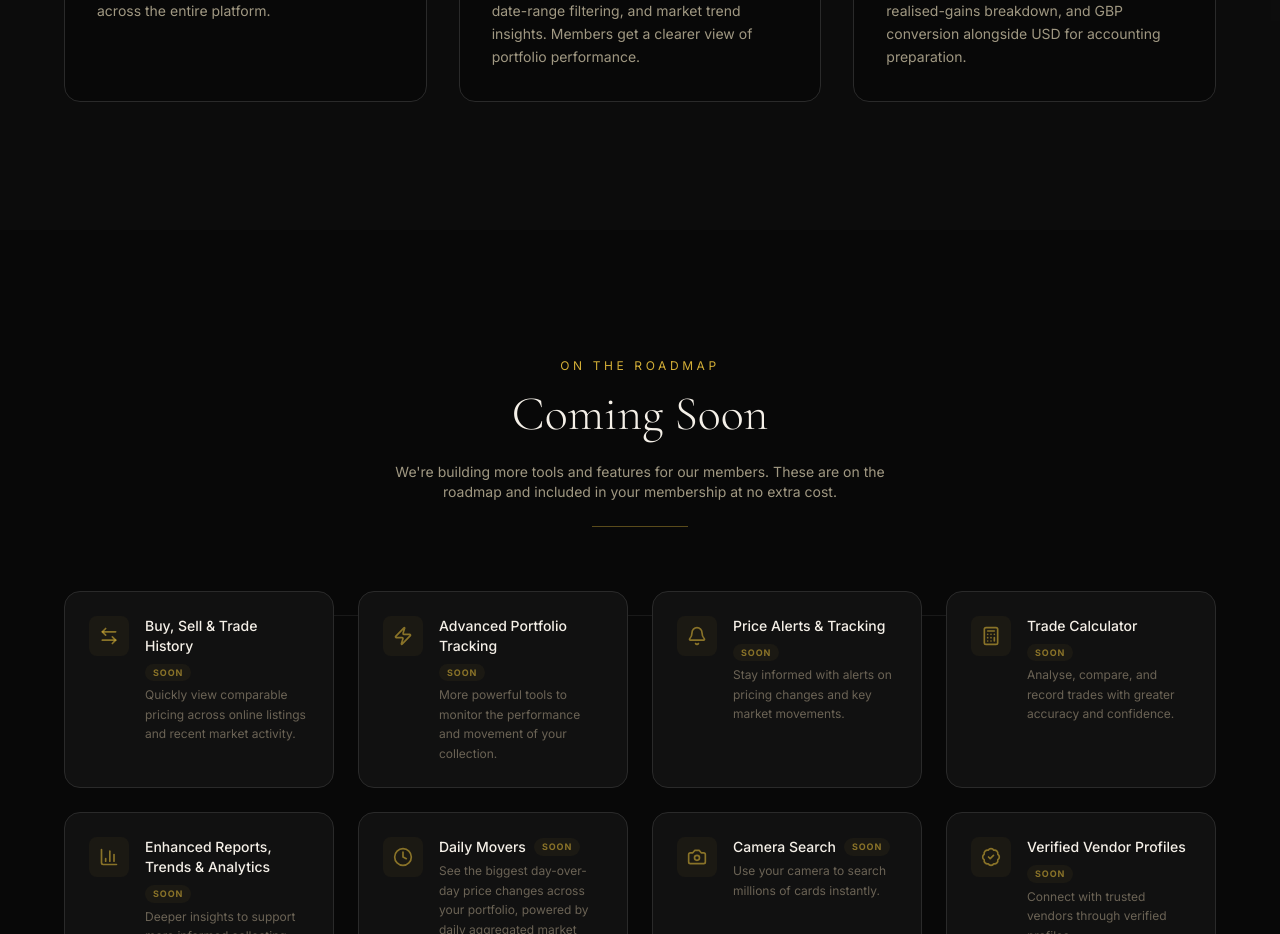
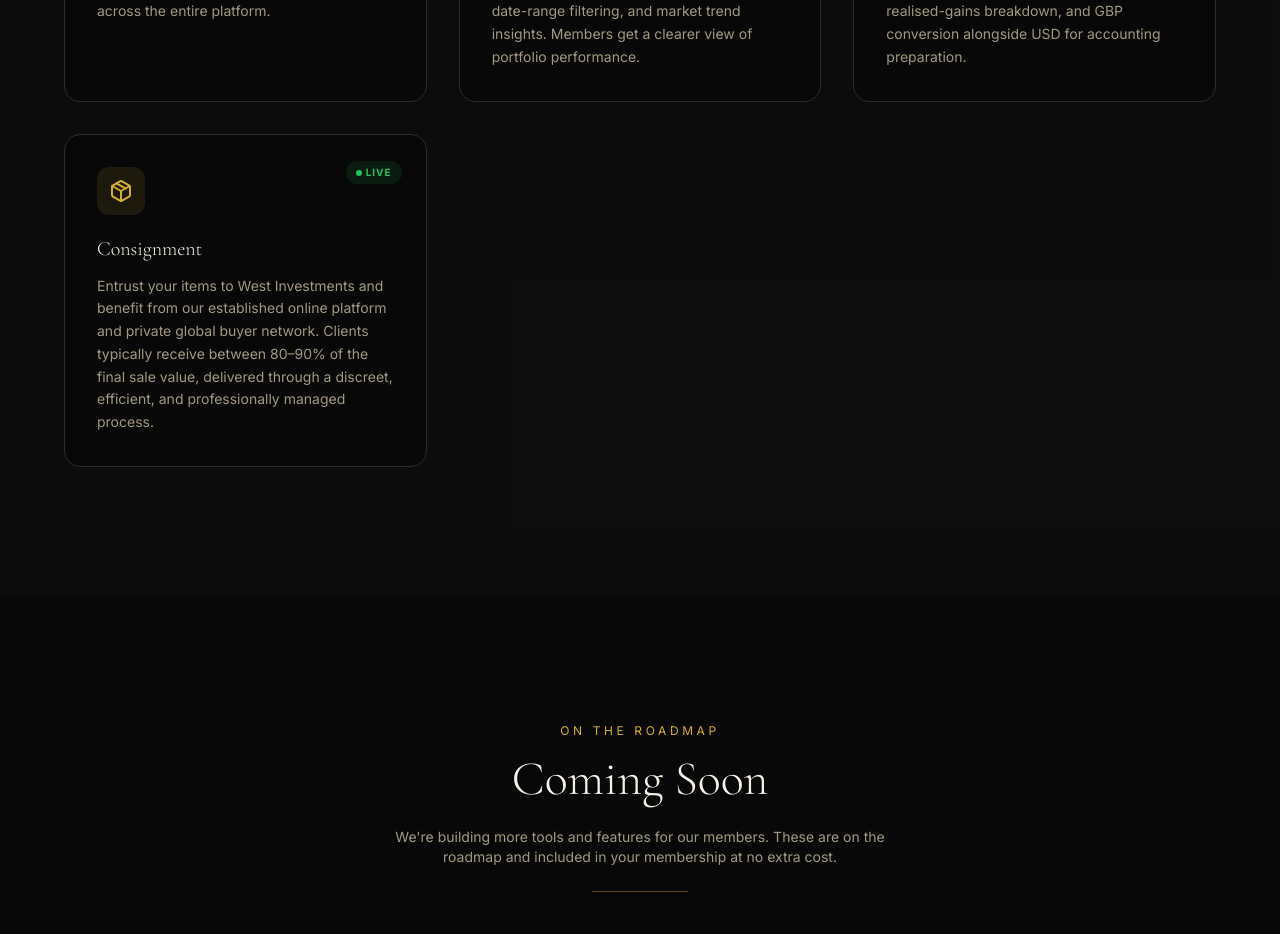
Before and after one commit to jamesjmclaren/pokemonAssets, a Next.js app: page /community in a window 1280 px wide. Shown: the part 2520-3454 px from the top of the page. Built offline with nearby package versions, Linux system fonts and the light colour scheme; no server answers; a web font is replaced by a local one.

Commit message:
Add Consignment as a live feature on the community page
https://claude.ai/code/session_01RaLjGU37eEcbFrJxkweTJv

```diff
--- a/src/app/community/page.tsx
+++ b/src/app/community/page.tsx
@@ -28,6 +28,7 @@ import {
   ChevronRight,
   Menu,
   X,
+  Package,
 } from "lucide-react";
 
 /* ------------------------------------------------------------------ */
@@ -58,6 +59,7 @@ const features: Feature[] = [
   { icon: Calculator, title: "Trade Calculator", description: "Analyse, compare, and record trades with greater accuracy and confidence.", comingSoon: true },
   { icon: BarChart3, title: "Enhanced Reports, Trends & Analytics", description: "Deeper insights to support more informed collecting and trading decisions.", comingSoon: true },
   { icon: Receipt, title: "Tax Reporting Support", description: "UK tax-year presets (6 April – 5 April), realised-gains breakdown, and GBP conversion alongside USD for accounting preparation.", comingSoon: false },
+  { icon: Package, title: "Consignment", description: "Entrust your items to West Investments and benefit from our established online platform and private global buyer network. Clients typically receive between 80–90% of the final sale value, delivered through a discreet, efficient, and professionally managed process.", comingSoon: false },
   { icon: Clock, title: "Daily Movers", description: "See the biggest day-over-day price changes across your portfolio, powered by daily aggregated market data from Poketrace.", comingSoon: true },
   { icon: Camera, title: "Camera Search", description: "Use your camera to search millions of cards instantly.", comingSoon: true },
   { icon: BadgeCheck, title: "Verified Vendor Profiles", description: "Connect with trusted vendors through verified profiles.", comingSoon: true },
```
